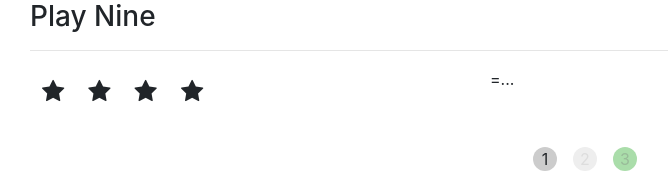
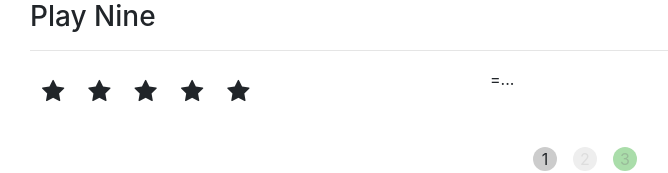
Before and after one commit to idiotleon/TutorialReactJSGettingStarted, a React app: page / in a window 1280 px wide. Shown: the top 173 px of the page, without its empty margins (55-723 px from the left). Built offline with nearby package versions, Linux system fonts and the light colour scheme.

Commit message:
demo example: display stars using a for loop and an array
Module 4.3 Random Number of Stars

```diff
--- a/Component/Game.jsx
+++ b/Component/Game.jsx
@@ -4,12 +4,16 @@
 import '../CSS/main.css';
 
 const Stars = (props) => {
+    const numberOfStars = 5;
+
+    let stars = [];
+    for(let i = 0; i < numberOfStars; i++){
+        stars.push(<i key={i} className="fa fa-star"/>);
+    }
+
     return (
         <div class="col-5">
-            <i className="fa fa-star" />
-            <i className="fa fa-star" />
-            <i className="fa fa-star" />
-            <i className="fa fa-star" />
+            {stars}
         </div>
     );
 }
```
